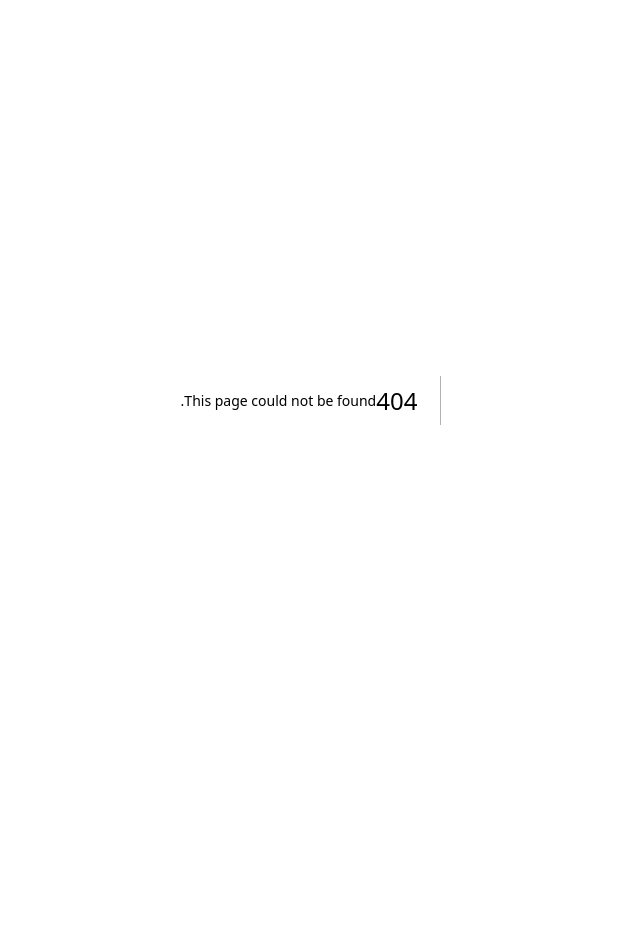
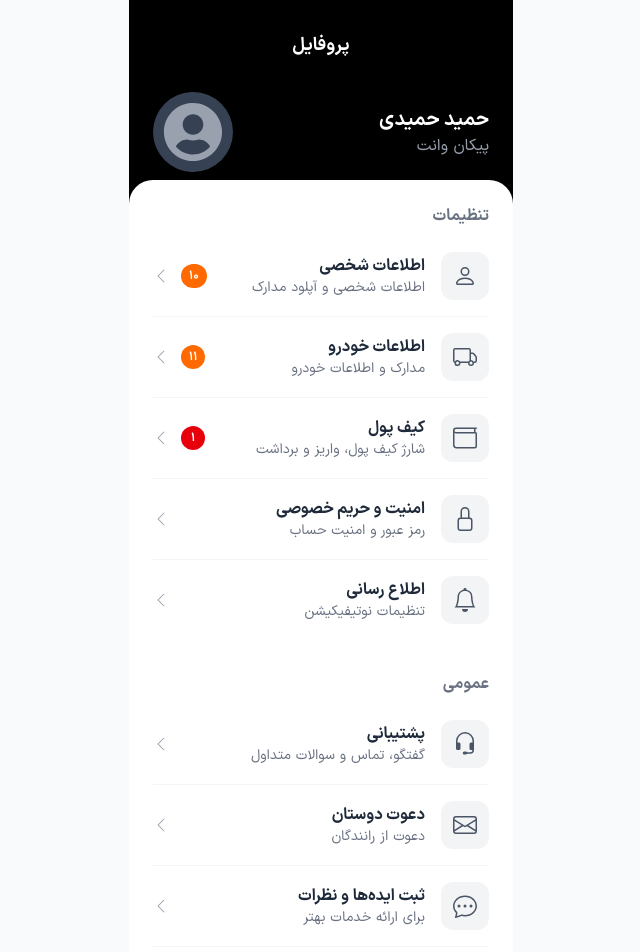
Before and after one commit to Jafar-Ranjbari/NewInbaar, a Next.js app: page /driver/panelDriver in a window 1280 px wide. Before the commit this address had no page. Shown: the top 952 px of the page, without its empty margins (319-959 px from the left). Before the commit the page ends 800 px from the top, so only its background shows below. Built offline with nearby package versions, Linux system fonts and the light colour scheme.

Commit message:
Add  infocar  ,  infopersonal
هنوز  یو  ای  جدید  و فیلدهاش  مونده

```diff
--- a/app/driver/DashboardDriver.tsx
+++ b/app/driver/DashboardDriver.tsx
@@ -166,7 +166,7 @@ export const DashboardDriver: React.FC = () => {
         <div className="flex justify-around items-center h-20 relative">
           {/* پروفایل */}
           <Link
-            href="/driver/profile"
+            href="/driver/panelDriver"
             className="flex flex-col items-center gap-1 text-gray-500 z-20 relative"
           >
             <FiUser size={24} />
--- /dev/null
+++ b/app/driver/InfoCar/page.tsx
@@ -0,0 +1,100 @@
+"use client"
+import React, { useEffect, useState } from 'react';
+import { DriverCar } from '../../types';
+import { getCarByDriverId, createOrUpdateCar } from './../driverService';
+import { Truck, Save, Loader2 } from 'lucide-react';
+import { useDriverDashboardData } from '../useDriverDashboardData';
+
+
+const DriverCarTab: React.FC = () => {
+  const { driver } = useDriverDashboardData();
+  // const { currentUser } = useAuthStore();
+  const driverID = driver.id;
+
+
+  const [car, setCar] = useState<Partial<DriverCar>>({});
+  const [loading, setLoading] = useState(false);
+
+  useEffect(() => {
+    if (driverID) {
+      getCarByDriverId(driverID).then(c => { if (c) setCar(c); });
+    }
+  }, [driverID]);
+
+  const handleSave = async (e: React.FormEvent) => {
+    e.preventDefault();
+    if (!driverID) return;
+    setLoading(true);
+    try {
+      const saved = await createOrUpdateCar({ ...car, driverID });
+      setCar(saved);
+      alert('اطلاعات خودرو ذخیره شد');
+    } catch (err) {
+      alert('خطا در ذخیره اطلاعات');
+    } finally {
+      setLoading(false);
+    }
+  };
+
+  if (!driverID) {
+    return (
+      <div className="bg-white rounded-xl shadow-sm p-6 text-center text-yellow-700 bg-yellow-50 border border-yellow-200">
+        ابتدا پروفایل خود را تکمیل کنید.
+      </div>
+    );
+  }
+
+  return (
+    <div className="bg-white rounded-xl shadow-sm p-6">
+      <h2 className="text-xl font-bold text-gray-800 mb-6 flex items-center gap-2">
+        <Truck className="text-green-500" /> اطلاعات ناوگان
+      </h2>
+      <form onSubmit={handleSave} className="space-y-6">
+        <div className="grid grid-cols-1 md:grid-cols-2 gap-6">
+          <div>
+            <label className="block text-sm font-medium text-gray-700 mb-1">نوع ماشین</label>
+            <select
+              className="w-full p-2 border rounded-lg focus:ring-2 focus:ring-green-500"
+              value={car.vehicleType || ''} onChange={e => setCar({ ...car, vehicleType: e.target.value })}
+            >
+              <option value="">انتخاب کنید</option>
+              <option value="PICKUP">وانت</option>
+              <option value="TRUCK">کامیون</option>
+              <option value="TRAILER">تریلی</option>
+            </select>
+          </div>
+          <div>
+            <label className="block text-sm font-medium text-gray-700 mb-1">مدل ماشین</label>
+            <input
+              type="text" className="w-full p-2 border rounded-lg focus:ring-2 focus:ring-green-500"
+              value={car.carModel || ''} onChange={e => setCar({ ...car, carModel: e.target.value })} placeholder="مثال: آریسان"
+            />
+          </div>
+          <div>
+            <label className="block text-sm font-medium text-gray-700 mb-1">پلاک</label>
+            <input
+              type="text" className="w-full p-2 border rounded-lg focus:ring-2 focus:ring-green-500"
+              value={car.licensePlate || ''} onChange={e => setCar({ ...car, licensePlate: e.target.value })}
+            />
+          </div>
+          <div>
+            <label className="block text-sm font-medium text-gray-700 mb-1">ظرفیت بار (تن)</label>
+            <input
+              type="number" className="w-full p-2 border rounded-lg focus:ring-2 focus:ring-green-500"
+              value={car.loadCapacity || ''} onChange={e => setCar({ ...car, loadCapacity: e.target.value })}
+            />
+          </div>
+        </div>
+        <div className="pt-4 border-t">
+          <button type="submit" disabled={loading} className="bg-green-600 text-white px-6 py-2 rounded-lg font-medium hover:bg-green-700 flex items-center gap-2 disabled:opacity-70">
+            {loading ? <Loader2 className="animate-spin" size={20} /> : <Save size={20} />}
+            ذخیره خودرو
+          </button>
+        </div>
+      </form>
+    </div>
+  );
+};
+
+
+export default DriverCarTab;
--- a/app/driver/profile/DriverProfile.tsx
+++ b/app/driver/InfoPersonal/DriverProfile.tsx
@@ -1,7 +1,7 @@
 
 import React, { useState } from 'react';
 import { Driver } from '../../types';
-import { createOrUpdateDriver } from './../driverService';
+import { createOrUpdateDriver } from '../driverService';
 import { UserCircle, Save, Loader2 } from 'lucide-react';
 
 interface Props {
--- a/app/driver/profile/page.tsx
+++ b/app/driver/InfoPersonal/page.tsx
@@ -6,8 +6,6 @@ import { useRouter } from 'next/navigation';
 import Link from 'next/link';
 import { ArrowRight } from 'lucide-react';
 import { useAuthStore } from '@/app/store/useAuthStore'; // مسیر استور خود را چک کنید
-// import { DriverProfile } from '@/DriverProfile'; // مسیر کامپوننت خود را چک کنید
-// import { getDriverByUserId } from '@/services/driverService'; // سرویس دریافت اطلاعات
 import { Driver } from '@/app/types';
 import { getDriverByUserId } from '../driverService';
 import { DriverProfile } from './DriverProfile';
@@ -55,7 +53,7 @@ export default function ProfilePage() {
         {/* دکمه بازگشت به داشبورد */}
         <div className="mb-6">
           <Link
-            href="/auth"
+            href="/driver/panelDriver"
             className="inline-flex items-center text-gray-600 hover:text-blue-600 transition-colors"
           >
             <ArrowRight className="ml-2" size={20} />
--- /dev/null
+++ b/app/driver/panelDriver/page.tsx
@@ -0,0 +1,168 @@
+"use client";
+import React, { ReactNode } from "react";
+import Link from "next/link";
+import {
+  BsPerson,
+  BsTruck,
+  BsWallet,
+  BsLock,
+  BsBell,
+  BsHeadset,
+  BsEnvelope,
+  BsChatDots,
+  BsFileText,
+  BsChevronLeft,
+} from "react-icons/bs";
+import { FaUserCircle } from "react-icons/fa";
+
+interface Badge {
+  count: number;
+  color: string;
+}
+
+interface SettingsItemProps {
+  icon: ReactNode;
+  title: string;
+  subtitle: string;
+  badge?: Badge;
+  link: string;
+}
+
+const SettingsItem: React.FC<SettingsItemProps> = ({
+  icon,
+  title,
+  subtitle,
+  badge,
+  link,
+}) => (
+  <Link
+    href={link}
+    className="flex items-center justify-between py-4 border-b border-gray-100 last:border-b-0 hover:bg-gray-50 transition"
+  >
+    <div className="flex items-center gap-4">
+      <div className="flex items-center justify-center w-12 h-12 bg-gray-100 rounded-xl text-gray-600 text-2xl">
+        {icon}
+      </div>
+      <div className="flex-1 text-right">
+        <p className="font-semibold text-gray-800">{title}</p>
+        <p className="text-sm text-gray-500">{subtitle}</p>
+      </div>
+    </div>
+    <div className="flex items-center gap-3">
+      {badge && (
+        <div
+          className={`flex items-center justify-center min-w-[24px] h-6 px-2 text-xs font-bold text-white rounded-full ${badge.color}`}
+        >
+          {badge.count}
+        </div>
+      )}
+      <BsChevronLeft className="text-gray-400" />
+    </div>
+  </Link>
+);
+
+const ProfileScreen: React.FC = () => {
+  const settingsItems: SettingsItemProps[] = [
+    {
+      icon: <BsPerson />,
+      title: "اطلاعات شخصی",
+      subtitle: "اطلاعات شخصی و آپلود مدارک",
+      badge: { count: 10, color: "bg-orange-500" },
+      link: "/driver/InfoPersonal",
+    },
+    {
+      icon: <BsTruck />,
+      title: "اطلاعات خودرو",
+      subtitle: "مدارک و اطلاعات خودرو",
+      badge: { count: 11, color: "bg-orange-500" },
+      link: "/driver/InfoCar",
+    },
+    {
+      icon: <BsWallet />,
+      title: "کیف پول",
+      subtitle: "شارژ کیف پول، واریز و برداشت",
+      badge: { count: 1, color: "bg-red-600" },
+      link: "/driver/wallet",
+    },
+    {
+      icon: <BsLock />,
+      title: "امنیت و حریم خصوصی",
+      subtitle: "رمز عبور و امنیت حساب",
+      link: "/driver/security",
+    },
+    {
+      icon: <BsBell />,
+      title: "اطلاع رسانی",
+      subtitle: "تنظیمات نوتیفیکیشن",
+      link: "/driver/notifications",
+    },
+  ];
+
+  const generalItems: SettingsItemProps[] = [
+    {
+      icon: <BsHeadset />,
+      title: "پشتیبانی",
+      subtitle: "گفتگو، تماس و سوالات متداول",
+      link: "/driver/support",
+    },
+    {
+      icon: <BsEnvelope />,
+      title: "دعوت دوستان",
+      subtitle: "دعوت از رانندگان",
+      link: "/driver/invite",
+    },
+    {
+      icon: <BsChatDots />,
+      title: "ثبت ایده‌ها و نظرات",
+      subtitle: "برای ارائه خدمات بهتر",
+      link: "/driver/feedback",
+    },
+    {
+      icon: <BsFileText />,
+      title: "اینبار",
+      subtitle: "قوانین و شرایط، درباره ما",
+      link: "/driver/about",
+    },
+  ];
+
+  return (
+    <div dir="rtl" className="bg-gray-50">
+      <div className="w-full max-w-sm mx-auto bg-white min-h-screen">
+        <header className="bg-black text-white px-6 py-8">
+          <div className="text-center text-lg font-bold">پروفایل</div>
+          <div className="flex items-center gap-4 mt-8">
+            <div className="flex-1 text-right">
+              <h1 className="text-xl font-bold">حمید حمیدی</h1>
+              <p className="text-gray-400">پیکان وانت</p>
+            </div>
+            <div className="w-20 h-20 rounded-full bg-gray-700 flex-shrink-0 flex items-center justify-center">
+              <FaUserCircle className="text-6xl text-gray-400" />
+            </div>
+          </div>
+        </header>
+
+        <main className="bg-white rounded-t-3xl -mt-6 p-6">
+          <section>
+            <h2 className="text-right font-bold text-gray-500 mb-2">تنظیمات</h2>
+            <div>
+              {settingsItems.map((item, index) => (
+                <SettingsItem key={index} {...item} />
+              ))}
+            </div>
+          </section>
+
+          <section className="mt-8">
+            <h2 className="text-right font-bold text-gray-500 mb-2">عمومی</h2>
+            <div>
+              {generalItems.map((item, index) => (
+                <SettingsItem key={index} {...item} />
+              ))}
+            </div>
+          </section>
+        </main>
+      </div>
+    </div>
+  );
+};
+
+export default ProfileScreen;
--- a/db.json
+++ b/db.json
@@ -41,7 +41,7 @@
       "id": "1763561536267",
       "userID": "1",
       "mobile1": "09121111111",
-      "firstName": "جعفر",
+      "firstName": "علی",
       "lastName": "رنجیری",
       "province": "تهران",
       "city": "سشطس",
@@ -69,12 +69,12 @@
     {
       "id": "21vzbrlod",
       "vehicleType": "PICKUP",
-      "carModel": "اریسان",
+      "carModel": "پیکان  وانت ",
       "licensePlate": "9ع909099",
       "loadCapacity": "200",
       "driverID": "1763561536267",
       "createdAt": "2025-11-19T14:12:33.300Z",
-      "updatedAt": "2025-11-19T14:12:33.300Z"
+      "updatedAt": "2025-11-28T13:47:18.166Z"
     },
     {
       "id": "c18suai69",
@@ -669,7 +669,6 @@
       "date": "2025-11-28T07:13:15.302Z",
       "createdAt": "2025-11-28T07:13:15.302Z"
     },
-
     {
       "id": "jrttmb29k",
       "orderID": "cgvvv73id",
```
